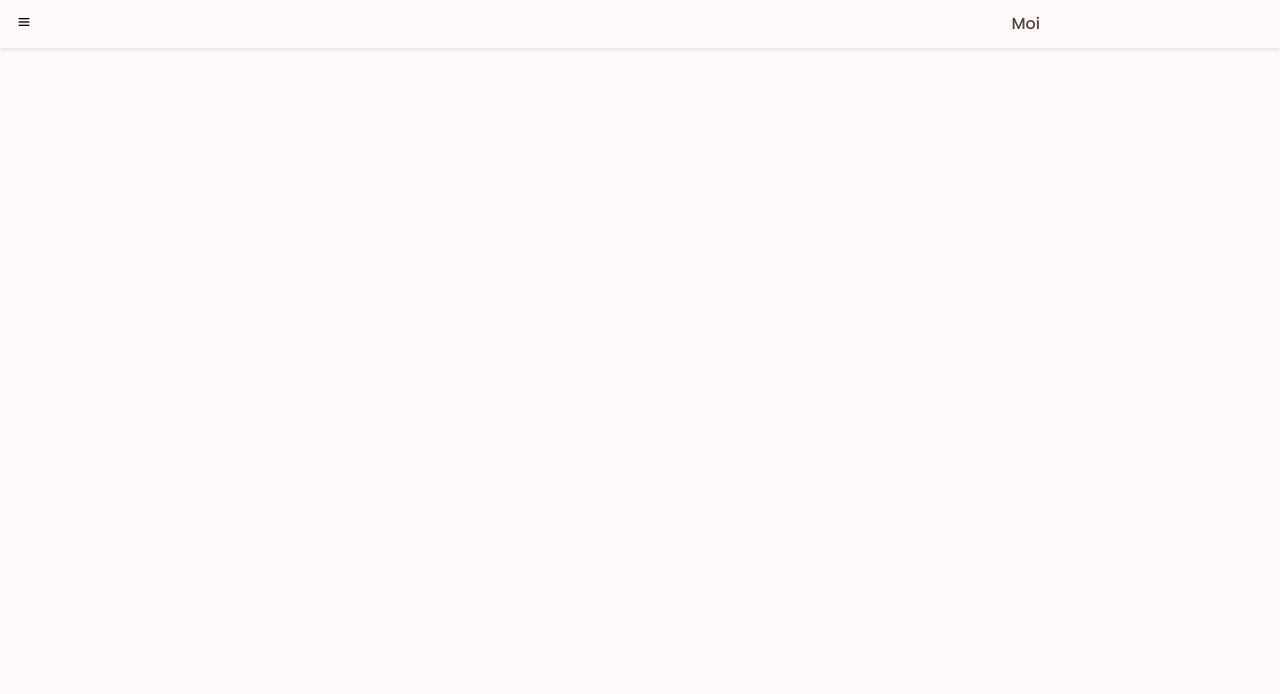
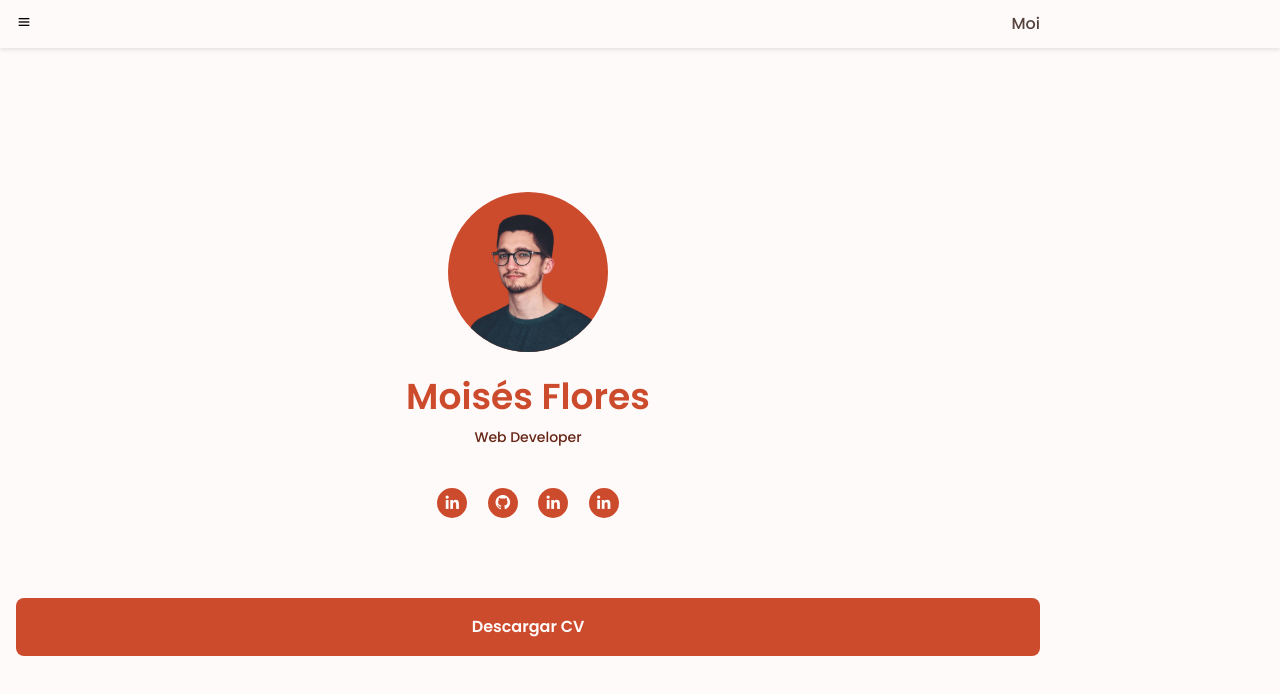
Before and after one commit to Moi1713/Portfolio, a plain HTML site: page index.html in a window 1280 px wide. Drawn offline with nearby package versions, Linux system fonts and the light colour scheme.

Commit message:
Se agregó la Sección Home

```diff
--- a/assets/css/styles.css
+++ b/assets/css/styles.css
@@ -194,3 +194,91 @@ img{
 .active{
     color: var(--text-color)
 }
+
+/* == HOME ==*/
+.home__container{
+    height: calc(100vh - var(--header-height));
+    align-items: center;
+}
+
+.home__data{
+    display: flex;
+    flex-direction: column;
+    align-items: center;
+    height: max-content;
+    text-align: center;
+}
+
+.home__img{
+    padding-top: 1.3rem;
+    padding-left: .8rem;
+    width: 160px;
+    height: 160px;
+    background-color: var(--first-color);
+    border-radius: 50%;
+    overflow: hidden;
+    margin-bottom: var(--mb-2);
+}
+
+.home__img img{
+    width: 155px;
+}
+
+.home__title{
+    font-size: var(--h1-font-size);
+    color: var(--first-color);
+    font-weight: var(--font-semi-bold);
+}
+
+.home__profession{
+    font-size: var(--small-font-size);
+    color: var(--first-color-dark);
+    margin-bottom: var(--mb-5);
+}
+
+.home__social{
+    margin-bottom: 5rem;
+}
+
+.home__social-link{
+    display: inline-flex;
+    background-color: var(--first-color);
+    color: var(--first-color-lighten);
+    font-size: 1.1rem;
+    border-radius: 50%;
+    padding: .40rem;
+    margin: 0 var(--mb-1);
+    transition: .3s;
+}
+
+.home__social-link:hover{
+    background-color: var(--first-color-dark);
+}
+
+.home__button{
+    width: 100%;
+}
+
+/* BUTTONS */
+.button{
+    display: inline-block;
+    background-color: var(--first-color);
+    color: var(--first-color-lighten);
+    padding: 1rem 2rem;
+    font-weight: var(--font-semi-bold);
+    border-radius: .5rem;
+    transition: 3s;
+}
+
+.button:hover{
+    background-color: var(--first-color-dark);
+}
+
+.button__light{
+    background-color: var(--first-color-lighten);
+    color: var(--first-color);
+}
+
+.button__light:hover{
+    color: var(--first-color-lighten);
+}
--- a/index.html
+++ b/index.html
@@ -41,6 +41,42 @@
         </header>
 
         <main class="l-main">
+
+            <!--=== HOME ===-->
+
+            <section class="home" id="home">
+                <div class="home__container bd-grid">
+                    <div class="home__data">
+                        <div class="home__img">
+                            <img src="assets/img/perfil.png" alt="">
+                        </div>
+
+                        <h1 class="home__title">Moisés Flores</h1>
+                        <span class="home__profession">Web Developer</span>
+
+                        <div class="home__social">
+                            <a href="#" class="home__social-link"><i class="bx bxl-linkedin"></i></a>
+                            <a href="#" class="home__social-link"><i class="bx bxl-github"></i></a>
+                            <a href="#" class="home__social-link"><i class="bx bxl-linkedin"></i></a>
+                            <a href="#" class="home__social-link"><i class="bx bxl-linkedin"></i></a>
+                        </div>
+
+                        <a download="" href="#" class="button home__button">Descargar CV</a>
+
+                    </div>
+                </div>
+            </section>
+
+
+            <!--=== ABOUT ===-->
+
+            <!--=== SKILLS ===-->
+
+            <!--=== EDUCATION ===-->
+
+            <!--=== SERVICES ===-->
+
+
         </main>
 
 
```
Also changed, not shown: assets/img/perfil.jpg (added), assets/img/perfil.png (added).
